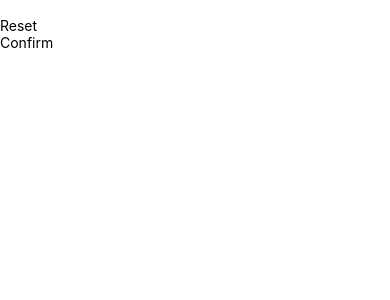
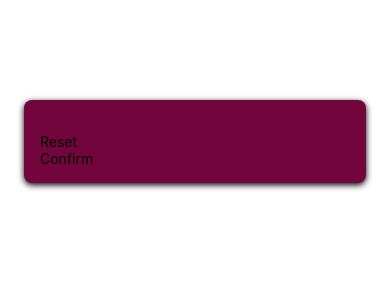
Before and after one commit to anhartasman/reactNativeGuessGame, a React Native app: screen / in a window 390 px wide. Shown: the top 300 px of the page. Built offline with nearby package versions, Linux system fonts and the light colour scheme.

Commit message:
Styling for android and ios

```diff
--- a/screens/StartGameScreen.js
+++ b/screens/StartGameScreen.js
@@ -1,9 +1,9 @@
-import { TextInput, View } from "react-native";
+import { TextInput, View, StyleSheet } from "react-native";
 import PrimaryButton from "../components/PrimaryButton";
 
 function StartGameScreen() {
   return (
-    <View>
+    <View style={styles.inputContainer}>
       <TextInput />
       <PrimaryButton>Reset</PrimaryButton>
       <PrimaryButton>Confirm</PrimaryButton>
@@ -12,3 +12,20 @@
 }
 
 export default StartGameScreen;
+
+const styles = StyleSheet.create({
+  inputContainer: {
+    padding: 16,
+    marginTop: 100,
+    backgroundColor: "#72063c",
+    marginHorizontal: 24,
+    borderRadius: 8,
+    elevation: 4,
+    shadowColor: "black",
+    shadowOffset: {
+      width: 0,
+      height: 2,
+    },
+    shadowRadius: 6,
+  },
+});
```
